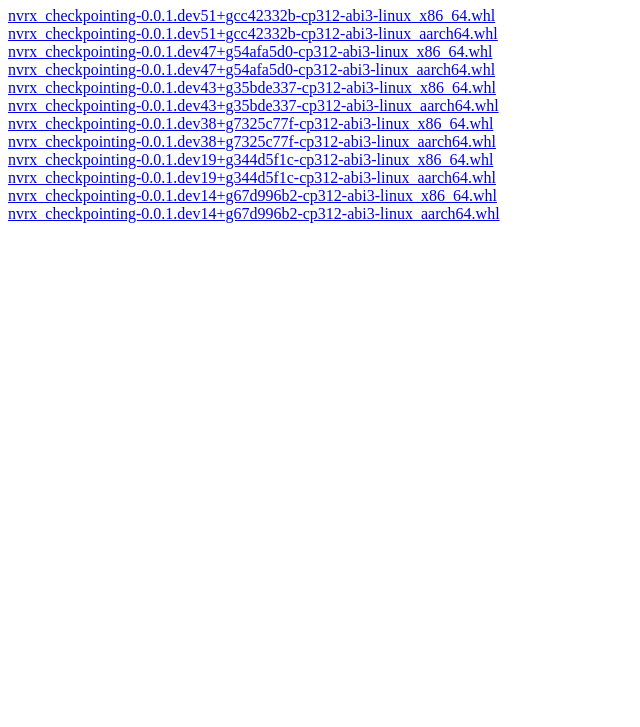
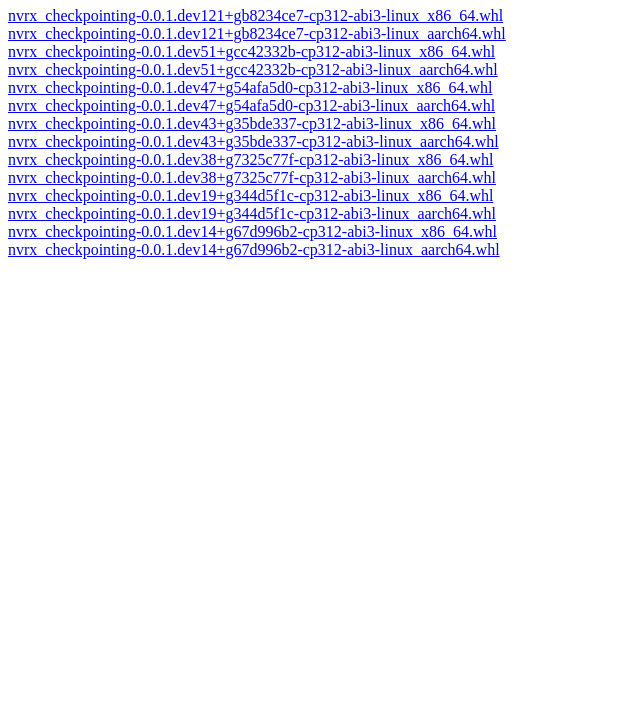
Before and after one commit to ankurv-nvidia/nvrx_checkpointing, a plain HTML site: page simple/nvrx-checkpointing/index.html in a window 1280 px wide. Shown: the part 73-800 px from the top of the page, without its empty margins (0-640 px from the left). Drawn offline with Linux system fonts and the light colour scheme.

Commit message:
Index the wheels of b8234ce7

```diff
--- a/simple/nvrx-checkpointing/index.html
+++ b/simple/nvrx-checkpointing/index.html
@@ -6,6 +6,8 @@
   </head>
   <body>
     <h1>Links for nvrx-checkpointing</h1>
+    <a href="https://github.com/ankurv-nvidia/nvrx_checkpointing/releases/download/wheels/nvrx_checkpointing-0.0.1.dev121%2Bgb8234ce7-cp312-abi3-linux_x86_64.whl#sha256=53d5afd69ff431eef0a88b36d2ad966b2b00cbb829a561a3ab41582dc94b7cb8">nvrx_checkpointing-0.0.1.dev121+gb8234ce7-cp312-abi3-linux_x86_64.whl</a><br>
+    <a href="https://github.com/ankurv-nvidia/nvrx_checkpointing/releases/download/wheels/nvrx_checkpointing-0.0.1.dev121%2Bgb8234ce7-cp312-abi3-linux_aarch64.whl#sha256=f3f1de7bcbef96090f825ef890e84ac6ed12edcee846d519ea2f2d8cad88f86c">nvrx_checkpointing-0.0.1.dev121+gb8234ce7-cp312-abi3-linux_aarch64.whl</a><br>
     <a href="https://github.com/ankurv-nvidia/nvrx_checkpointing/releases/download/wheels/nvrx_checkpointing-0.0.1.dev51%2Bgcc42332b-cp312-abi3-linux_x86_64.whl#sha256=5f0f2aa1b8522234ca237501527ef45d7def4756ca827675b35cce7c7d02573a">nvrx_checkpointing-0.0.1.dev51+gcc42332b-cp312-abi3-linux_x86_64.whl</a><br>
     <a href="https://github.com/ankurv-nvidia/nvrx_checkpointing/releases/download/wheels/nvrx_checkpointing-0.0.1.dev51%2Bgcc42332b-cp312-abi3-linux_aarch64.whl#sha256=482df7603ea5f6a85d561549155453d7c5e307112523b063822264b3b9420c0a">nvrx_checkpointing-0.0.1.dev51+gcc42332b-cp312-abi3-linux_aarch64.whl</a><br>
     <a href="https://github.com/ankurv-nvidia/nvrx_checkpointing/releases/download/wheels/nvrx_checkpointing-0.0.1.dev47%2Bg54afa5d0-cp312-abi3-linux_x86_64.whl#sha256=5911a167f48e37bd1a24781bb8dbd48d59b3d8506ece204c4e6e7ce7755f0d3d">nvrx_checkpointing-0.0.1.dev47+g54afa5d0-cp312-abi3-linux_x86_64.whl</a><br>
```
